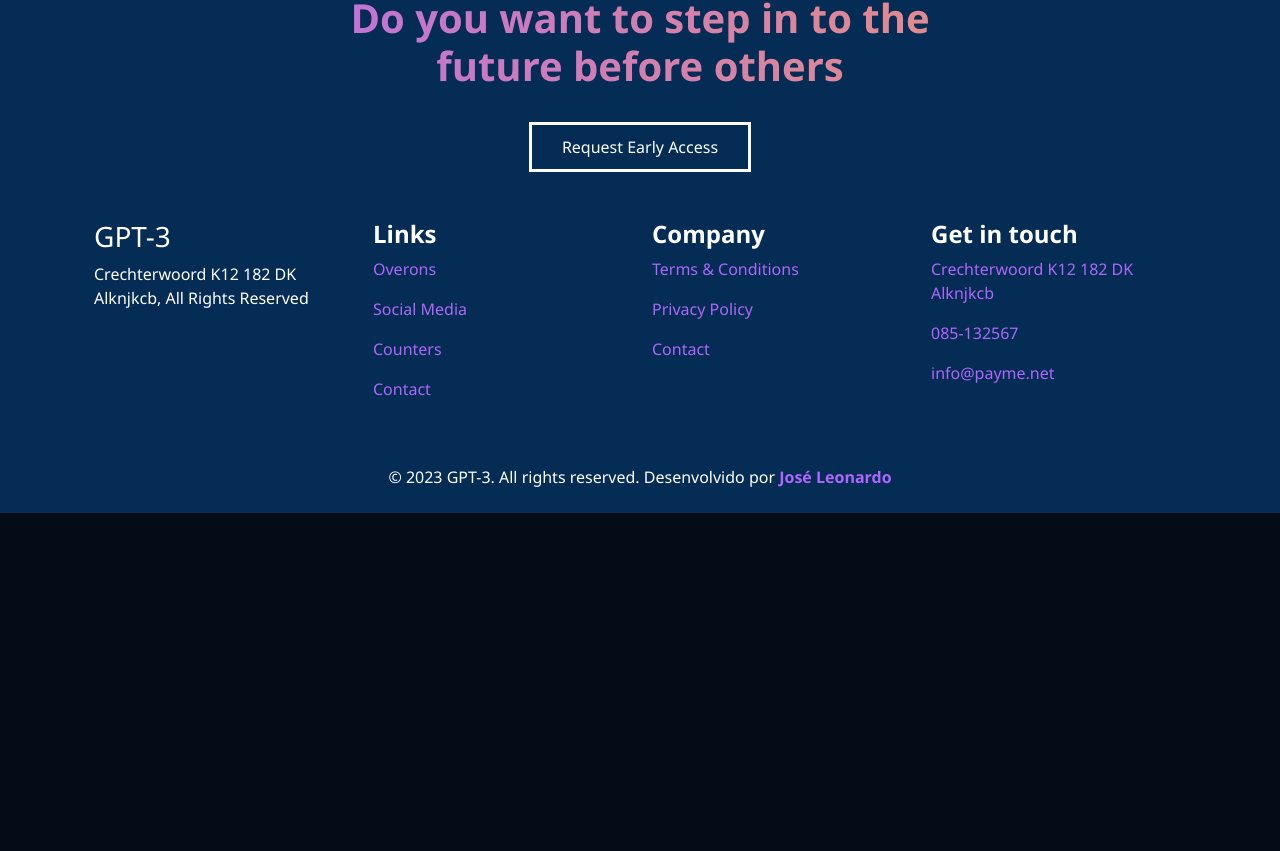
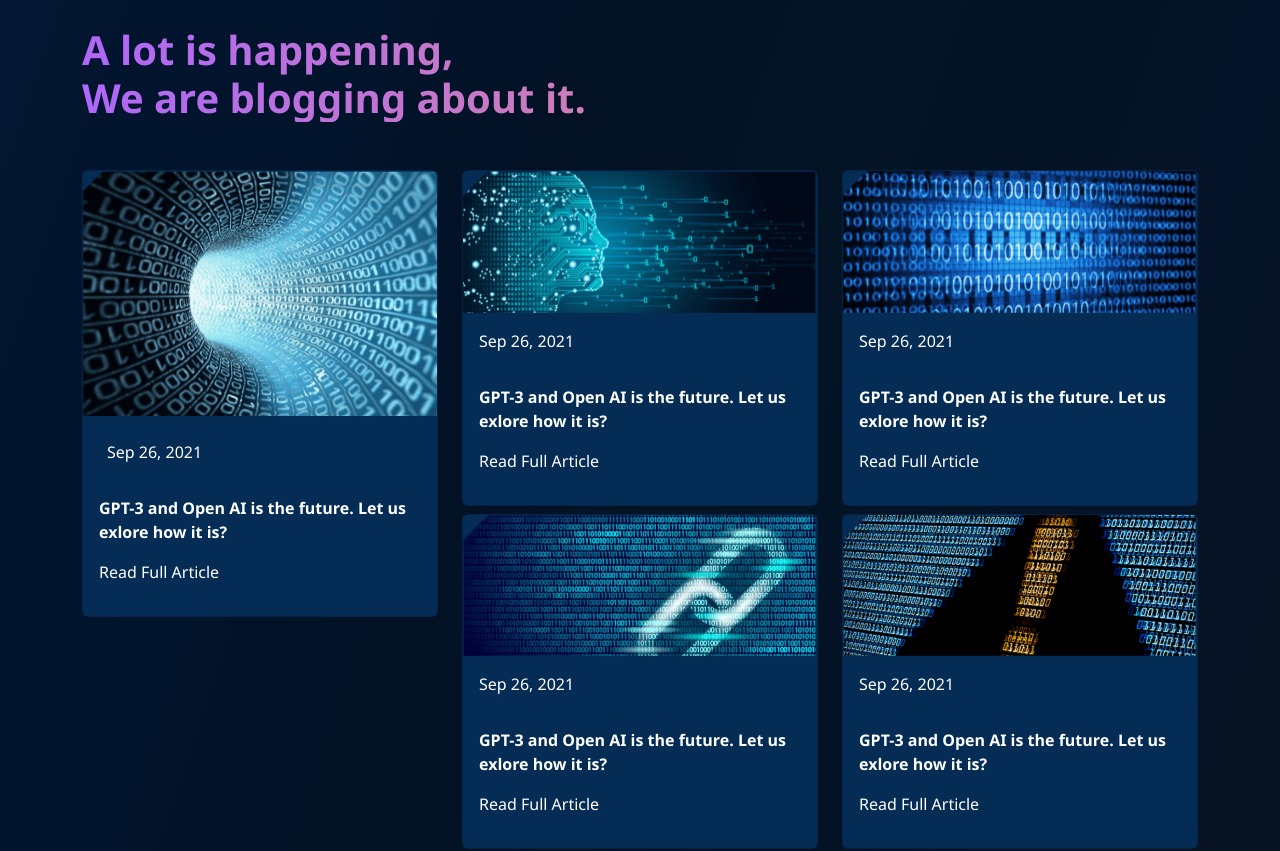
Before and after one commit to LeoDKVT/gpt-page, a React (Vite) app: page / in a window 1280 px wide. Shown: the part 2369-3220 px from the top of the page. Before the commit the page ends 2882 px from the top, so only its background shows below. Built offline with nearby package versions, Linux system fonts and the light colour scheme.

Commit message:
Concertando os cards

```diff
--- a/src/components/Library/index.jsx
+++ b/src/components/Library/index.jsx
@@ -1,10 +1,10 @@
-/*
-import Card from "react-bootstrap/Card";
 import Rectangle0 from "../../assets/img/rectangle0.svg";
 import Rectangle1 from "../../assets/img/rectangle1.svg";
 import Rectangle2 from "../../assets/img/rectangle2.svg";
 import Rectangle3 from "../../assets/img/rectangle3.svg";
 import Rectangle4 from "../../assets/img/rectangle4.svg";
+/*
+import Card from "react-bootstrap/Card";
 
 export default function Library() {
   return (
@@ -14,8 +14,9 @@
           A lot is happening, <br /> We are blogging about it.
         </strong>
       </h2>
+      <div className="row card-group">
 
-      <div className="row card-group">
+
         <div className="col-md-4 ">
           <Card className="bg-blue text-white mb-4">
             <Card.Img variant="top" src={Rectangle0} />
@@ -80,4 +81,87 @@
     </section>
   );
 }
+
 */
+
+export default function Library() {
+  return (
+    <section className="container my-5" id="library">
+      <h2 className="degrade mb-5 h1">
+        <strong>
+          A lot is happening, <br /> We are blogging about it.
+        </strong>
+      </h2>
+
+      <div className="row text-white">
+        <div className="col-md-4">
+          <div className="card bg-blue mb-2">
+            <img src={Rectangle0} className="card-img-top" alt="" />
+            <p className="ms-4 pt-4">Sep 26, 2021</p>
+            <div className="card-body d-flex flex-column justify-content-between">
+              <p className="card-text fw-bold ">
+                GPT-3 and Open AI is the future. Let us exlore how it is?
+              </p>
+              <p>Read Full Article</p>
+            </div>
+          </div>
+        </div>
+
+        <div className="col-md-4">
+          <div className="card bg-blue mb-2">
+            <img src={Rectangle1} className="card-img-top" alt="..." />
+            <div className="card-body">
+              <p>Sep 26, 2021</p>
+              <p className="card-text fw-bold pt-3">
+                GPT-3 and Open AI is the future. Let us exlore how it is?
+              </p>
+              <p>Read Full Article</p>
+            </div>
+          </div>
+
+          <div>
+            <div className="card bg-blue mb-2">
+              <img src={Rectangle2} className="card-img-top" alt="..." />
+              <div className="card-body">
+                <p>Sep 26, 2021</p>
+                <p className="card-text fw-bold pt-3">
+                  GPT-3 and Open AI is the future. Let us exlore how it is?
+                </p>
+                <p>Read Full Article</p>
+              </div>
+            </div>
+          </div>
+        </div>
+
+        <div className="col-md-4">
+          <div className="card bg-blue mb-2">
+            <img src={Rectangle3} className="card-img-top" alt="..." />
+            <div className="card-body">
+              <p>Sep 26, 2021</p>
+              <p className="card-text fw-bold pt-3">
+                GPT-3 and Open AI is the future. Let us exlore how it is?
+              </p>
+              <p>Read Full Article</p>
+            </div>
+          </div>
+
+          <div className="//">
+            <div className="card bg-blue mb-2">
+              <img src={Rectangle4} className="card-img-top" alt="..." />
+              <div className="card-body">
+                <p>Sep 26, 2021</p>
+                <p className="card-text fw-bold pt-3">
+                  GPT-3 and Open AI is the future. Let us exlore how it is?
+                </p>
+                <p>Read Full Article</p>
+              </div>
+            </div>
+          </div>
+        </div>
+      </div>
+
+
+
+    </section>
+  );
+}
--- a/src/pages/index.jsx
+++ b/src/pages/index.jsx
@@ -4,7 +4,7 @@
 import WhatIs from "../components/what-is-gpt";
 import OpenAi from "../components/open-ai";
 import CaseStudies from "../components/case-studies";
-//import Library from "../components/Library";
+import Library from "../components/Library";
 import Footer from "../components/footer";
 
 
@@ -17,7 +17,7 @@
             <WhatIs />
             <OpenAi />
             <CaseStudies />
-
+            <Library />
             <Footer />
         </>
     )
```
